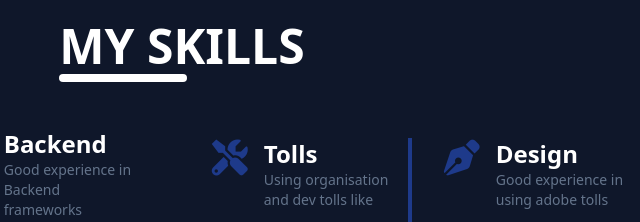
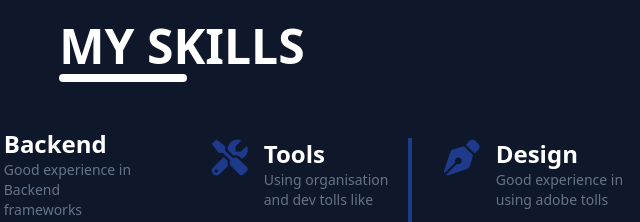
Before and after one commit to AouladLahceneOussama/porfolio, a plain HTML site: page index.html in a window 1280 px wide. Shown: the part 1780-2002 px from the top of the page, 458-1098 px from the left. Drawn offline with nearby package versions, Linux system fonts and the light colour scheme.

Commit message:
Update index.html

```diff
--- a/index.html
+++ b/index.html
@@ -660,7 +660,7 @@
                             <div class="flex justify-center items-start space-x-4">
                                 <i class="fa-solid fa-screwdriver-wrench text-4xl text-blue-700 dark:text-blue-900"></i>
                                 <div>
-                                    <p class="font-bold text-2xl">Tolls</p>
+                                    <p class="font-bold text-2xl">Tools</p>
                                     <p class="w-full md:w-32 font-thin text-sm text-slate-500">
                                         Using organisation and dev tolls like
                                     </p>
```
